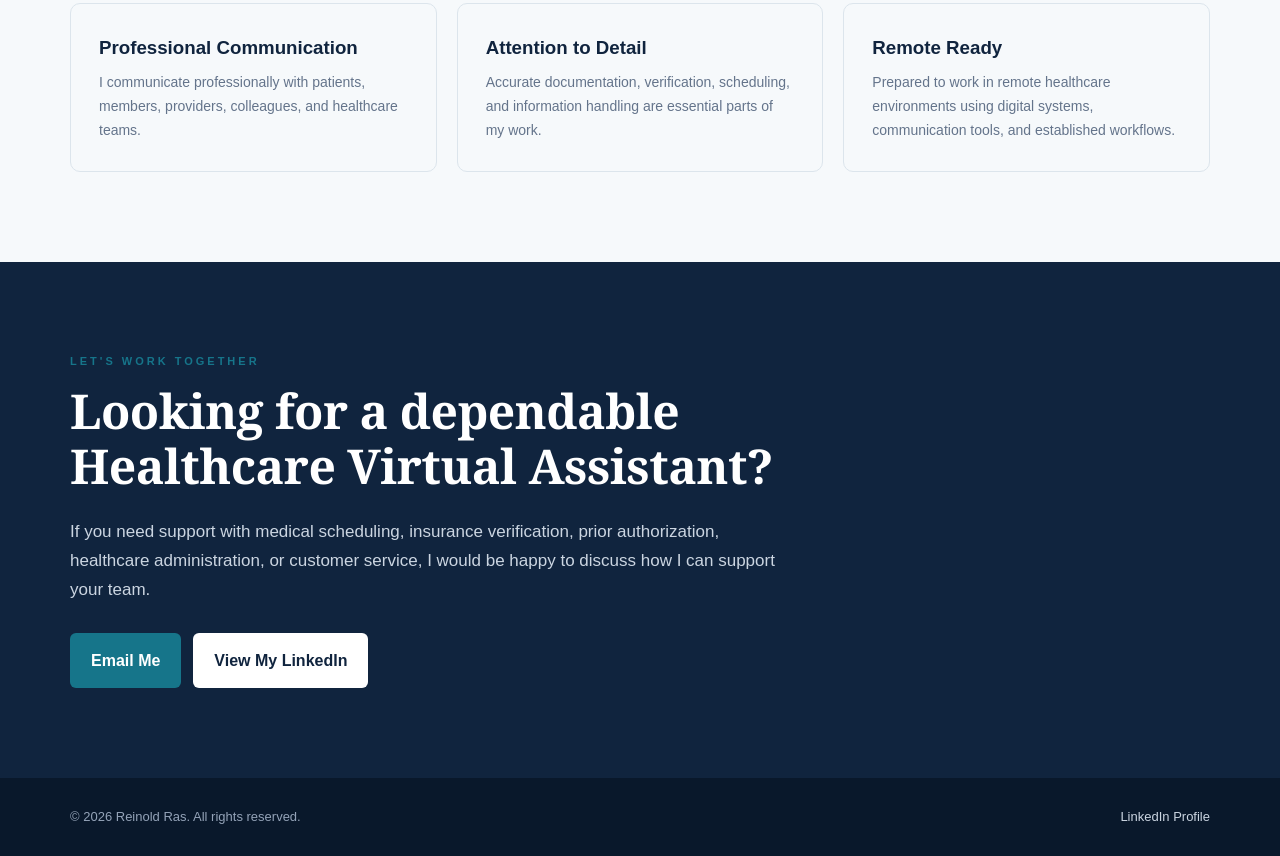
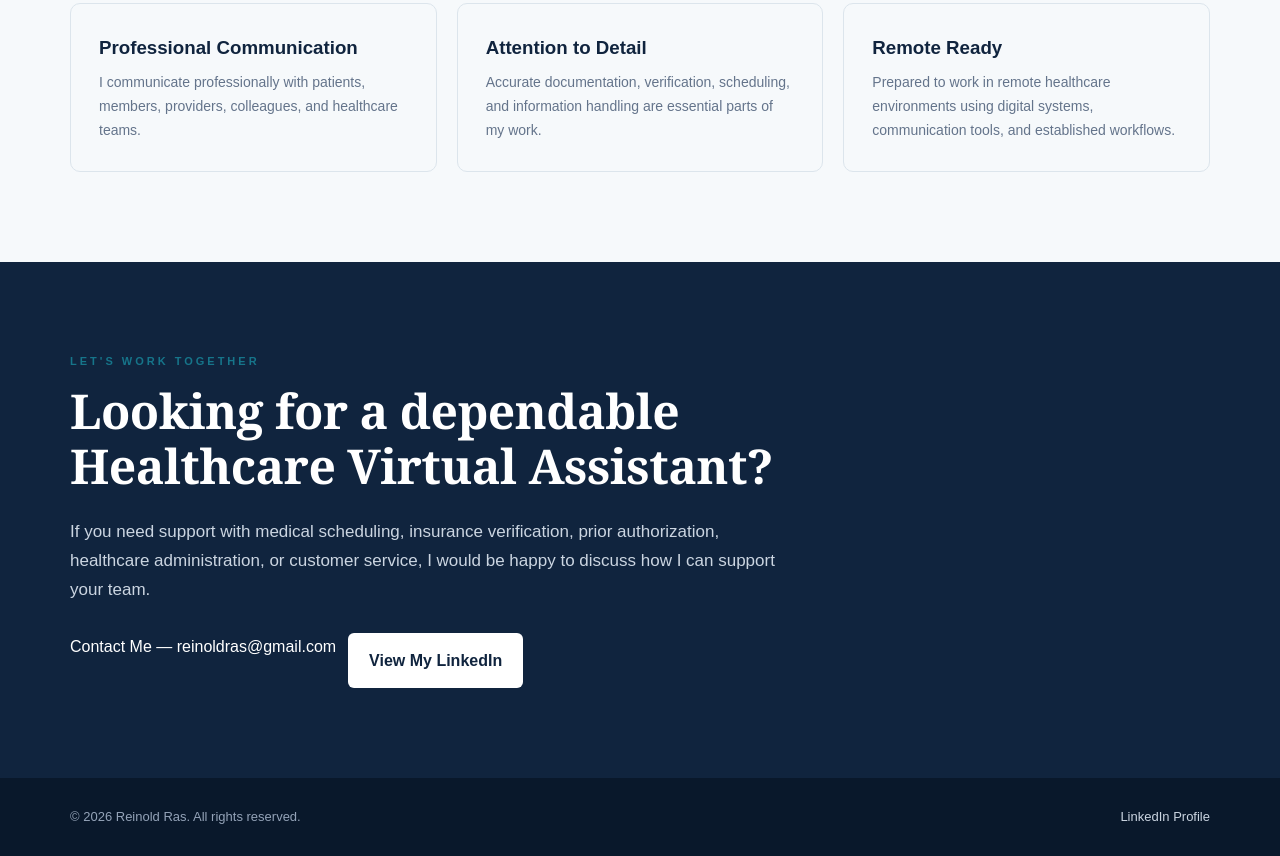
Before and after one commit to reinoldras/certified-hva, a plain HTML site: page index.html in a window 1280 px wide. Shown: the part 4848-5704 px from the top of the page. Drawn offline with Linux system fonts and the light colour scheme.

Commit message:
Update index.html

```diff
--- a/index.html
+++ b/index.html
@@ -1510,11 +1510,10 @@
 
     <div class="contact-buttons">
 
-      <a
-        href="mailto:reinoldras@gmail.com"
-        class="contact-email">
-        Email Me
-      </a>
+     <a class="email"
+   href="mailto:reinoldras@gmail.com">
+  Contact Me — reinoldras@gmail.com
+</a>
 
 
       <a
```
